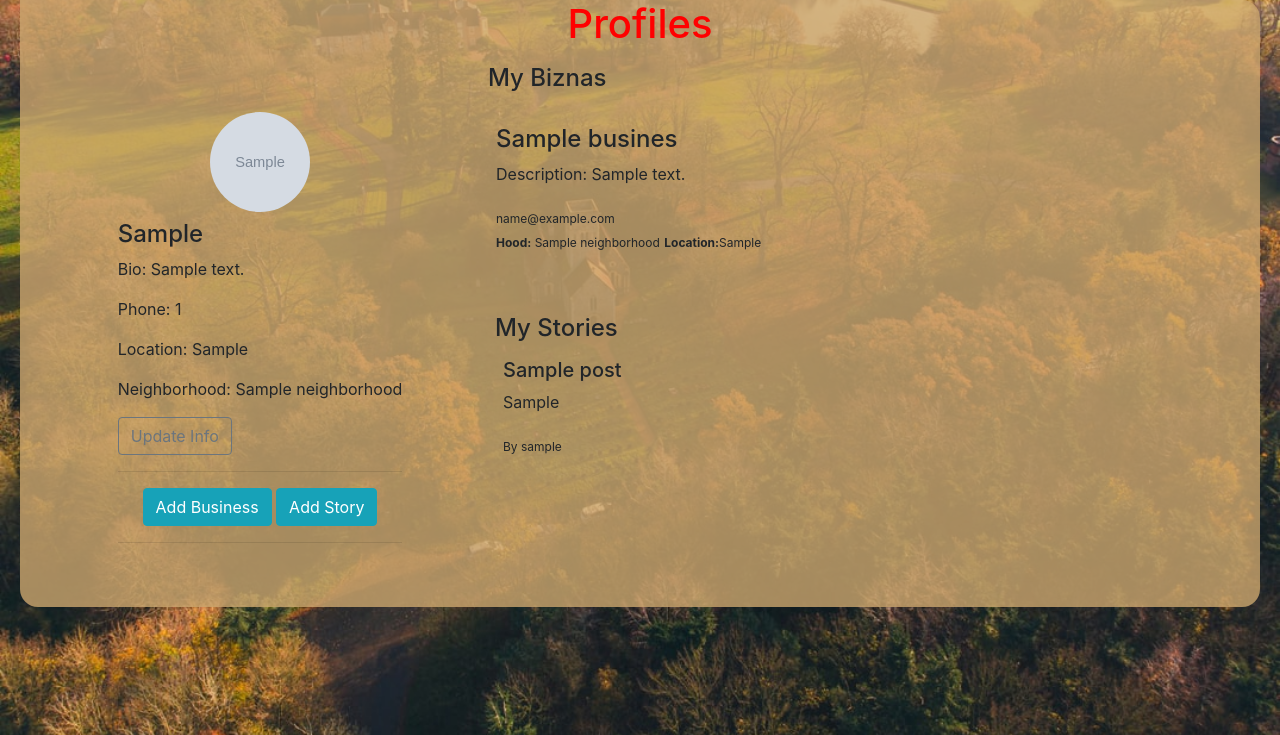
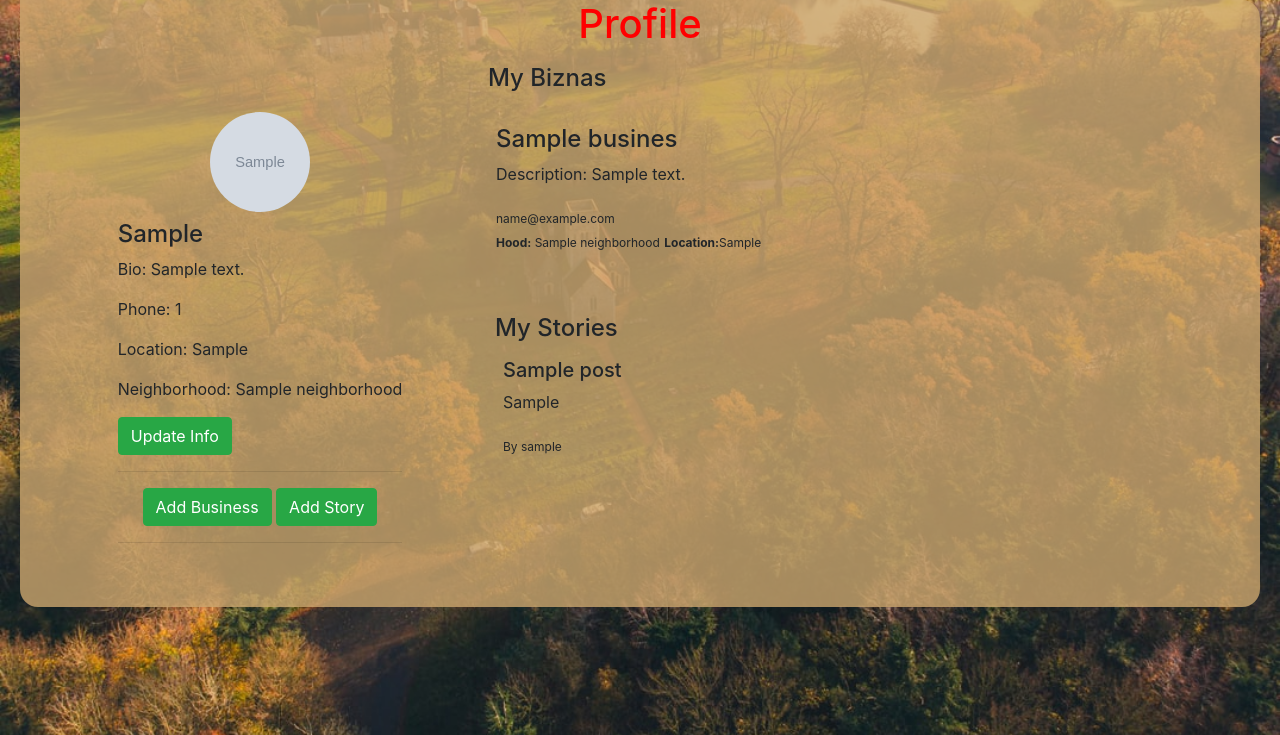
Before and after one commit to JosephKinyua/ESTATE_ALERT, a Django app: page / in a window 1280 px wide. Shown: the part 65-800 px from the top of the page. Run offline with Django 3.2, Linux system fonts and the light colour scheme; a user stored in the database is signed in; tables that the repository leaves empty hold one stand-in row (values such as "Sample post"); grey boxes marked "Sample" are stand-in pictures; some libraries are stand-ins or nearby versions.

```diff
--- a/alerts/templates/profile/index.html
+++ b/alerts/templates/profile/index.html
@@ -5,7 +5,7 @@
 {% block content %}
 <div class=wrap>
 <div class="container">
-  <h1 class='text-center'>Profiles</h1>
+  <h1 class='text-center'>Profile</h1>
   {% if curr_user.neighborhood %}
   {% else %}
   <p class="alert alert-danger">Please Update Your NeighbourHood to access the Home Page</p>
@@ -77,11 +77,11 @@
             <p>Phone: {{ curr_user.phone }}</p>
             <p>Location: {{ curr_user.location }}</p>
             <p>Neighborhood: {{ curr_user.neighborhood }}</p>
-            <button class="btn btn-outline-secondary btn-md plusicon" data-toggle="modal" data-target="#myModal"><span>Update Info</span></button>
+            <button class="btn btn-success btn-md plusicon" data-toggle="modal" data-target="#myModal"><span>Update Info</span></button>
             <hr>
             <div class="text-center">
-              <button class="btn btn-info btn-md plusicon" data-toggle="modal" data-target="#myModalbus"><span>Add Business</span></button>
-              <button class="btn btn-info btn-md plusicon" data-toggle="modal" data-target="#myModalstory"><span>Add Story</span></button>
+              <button class="btn btn-success btn-md plusicon" data-toggle="modal" data-target="#myModalbus"><span>Add Business</span></button>
+              <button class="btn btn-success btn-md plusicon" data-toggle="modal" data-target="#myModalstory"><span>Add Story</span></button>
             </div>
             <hr>
           </div>
@@ -124,7 +124,7 @@
               <sub>By {{ story.postuser }}</sub>
             </div>
             {% empty %}
-            <p class="alert alert-info">You don't have any Mushene to share</p>
+            <p class="alert alert-info">You don't have any Story to share</p>
             {% endfor %}
           </div>
 
```
